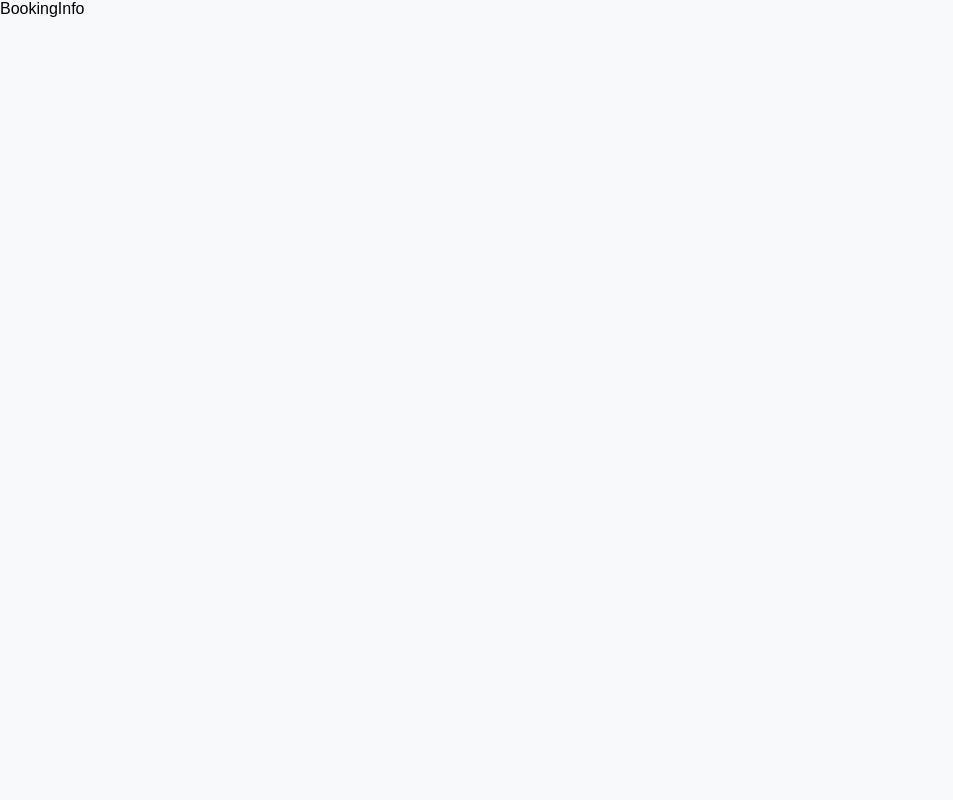
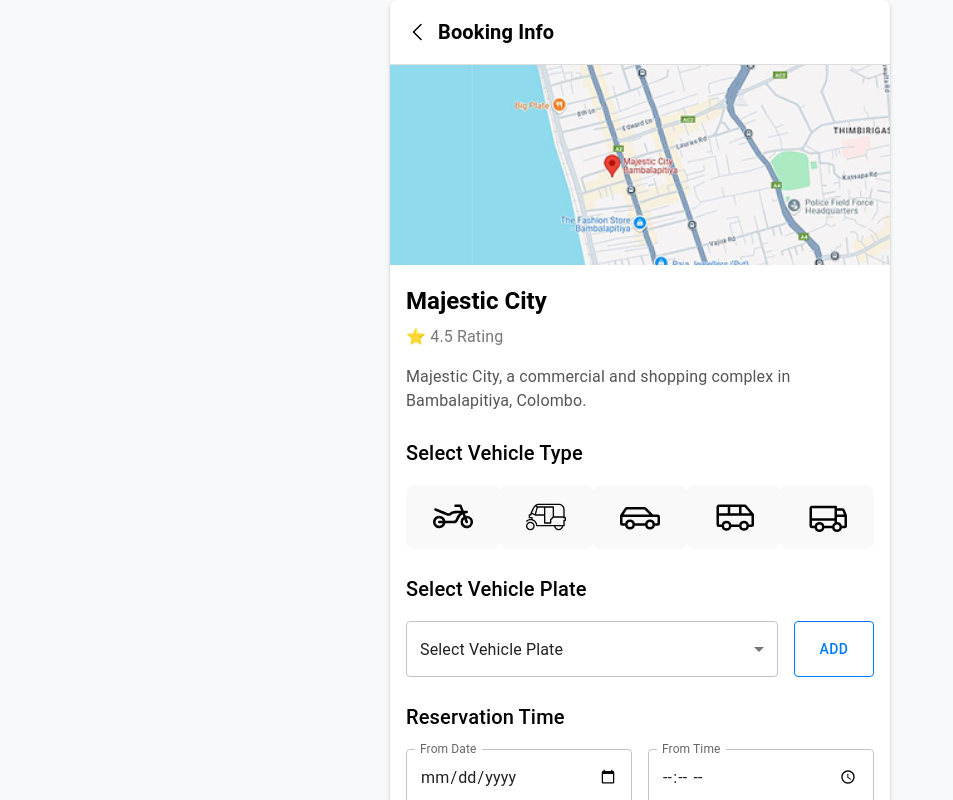
Before and after one commit to yasithasilva/parkspace, a React (Create React App) app: page /bookinginfo in a window 1280 px wide. Shown: the top 800 px of the page, without its empty margins (0-953 px from the left). Built offline with nearby package versions, Linux system fonts and the light colour scheme.

Commit message:
Booking Info page setup

```diff
--- a/src/screens/BookingInfo.js
+++ b/src/screens/BookingInfo.js
@@ -1,9 +1,152 @@
-import React from 'react'
+  import React, { useState } from "react";
+  import { Box, Typography, Select, MenuItem, Button } from "@mui/material";
+  import BackIcon from "../assets/icons/common/caret-left.svg";
+  import LocationMC from "../assets/img/locationmc.png";
+  import TwoWheelerIcon from "../assets/icons/vehicles/motorcycle.svg";
+  import ThreeWheelerIcon from "../assets/icons/vehicles/threewheeler-regular.svg";
+  import CarIcon from "../assets/icons/vehicles/car-profile.svg";
+  import VanIcon from "../assets/icons/vehicles/van.svg";
+  import BusIcon from "../assets/icons/vehicles/truck.svg";
+  import { TextField } from "@mui/material";
 
-const BookingInfo = () => {
-  return (
-    <div>BookingInfo</div>
-  )
-}
+  const BookingInfo = () => {
+    const [selectedVehicleType, setSelectedVehicleType] = useState(null);
+    const [selectedPlate, setSelectedPlate] = useState("");
 
-export default BookingInfo
+    // Define vehicleTypes with plates
+    const vehicleTypes = [
+      { type: "Bike", plates: ["BAC5685", "BCD1234"], icon: TwoWheelerIcon },
+      { type: "Three Wheeler", plates: ["CAD4545", "CAD6767"], icon: ThreeWheelerIcon },
+      { type: "Car", plates: ["GK3520", "GK1234"], icon: CarIcon },
+      { type: "Van", plates: ["GY4852", "GY6721"], icon: VanIcon },
+      { type: "Bus", plates: ["GDK4521", "GDK8921"], icon: BusIcon },
+    ];
+
+    // Handle vehicle type selection
+    const handleVehicleTypeChange = (vehicle) => {
+      setSelectedVehicleType(vehicle);
+      setSelectedPlate(""); // Reset plate when changing vehicle type
+    };
+
+    return (
+      <Box
+        sx={{
+          maxWidth: "500px",
+          margin: "0 auto",
+          backgroundColor: "white",
+          boxShadow: 2,
+          borderRadius: "8px",
+          overflow: "hidden",
+        }}
+      >
+        {/* Header */}
+        <Box sx={{ display: "flex", alignItems: "center", padding: "16px", borderBottom: "1px solid #ddd" }}>
+          <img src={BackIcon} alt="Back Icon" style={{ width: "24px", marginRight: "8px" }} />
+          <Typography variant="h6" fontWeight="bold">Booking Info</Typography>
+        </Box>
+
+        {/* Image */}
+        <img src={LocationMC} alt="Location MC" style={{ width: "100%", height: "200px", objectFit: "cover" }} />
+
+        {/* Info Section */}
+        <Box sx={{ padding: "16px" }}>
+          <Typography variant="h5" fontWeight="bold">Majestic City</Typography>
+          <Typography sx={{ color: "#777" }} mt={1}>⭐ 4.5 Rating</Typography>
+          <Typography sx={{ color: "#555" }} mt={2}>
+            Majestic City, a commercial and shopping complex in Bambalapitiya, Colombo.
+          </Typography>
+
+        {/* Select Vehicle Type */}
+  <Typography variant="h6" mt={3}>Select Vehicle Type</Typography>
+  <Box
+    sx={{
+      display: "flex",
+      justifyContent: "space-between",
+      alignItems: "center",
+      mt: 2,
+    }}
+  >
+    {vehicleTypes.map((vehicle) => (
+      <Box
+        key={vehicle.type}
+        onClick={() => handleVehicleTypeChange(vehicle)}
+        sx={{
+          flexGrow: 1,
+          maxWidth: "20%",
+          display: "flex",
+          justifyContent: "center",
+          alignItems: "center",
+          backgroundColor: selectedVehicleType?.type === vehicle.type ? "#cce5ff" : "#f9f9f9",
+          border: selectedVehicleType?.type === vehicle.type ? "2px solid #007bff" : "2px solid transparent",
+          padding: "10px",
+          borderRadius: "8px",
+          cursor: "pointer",
+          transition: "0.3s ease",
+        }}
+      >
+        <img src={vehicle.icon} alt={vehicle.type} style={{ width: "40px", height: "40px" }} />
+      </Box>
+    ))}
+  </Box>
+
+
+          {/*  Vehicle Plate Dropdown with Add Button */}
+          <Typography variant="h6" mt={3}>Select Vehicle Plate</Typography>
+          <Box sx={{ display: "flex", alignItems: "center", gap: 2, mt: 2 }}>
+            <Select
+              fullWidth
+              value={selectedPlate || ""}
+              displayEmpty
+              onChange={(e) => setSelectedPlate(e.target.value)}
+            >
+              <MenuItem value="" disabled>Select Vehicle Plate</MenuItem>
+
+              {/* If no vehicle type is selected, show an empty plate dropdown */}
+              {selectedVehicleType &&
+                selectedVehicleType.plates.map((plate) => (
+                  <MenuItem key={plate} value={plate}>
+                    {plate}
+                  </MenuItem>
+                ))}
+            </Select>
+            <Button
+    variant="outlined"
+    sx={{
+      backgroundColor: "transparent",
+      border: "1px solid #007bff",
+      color: "#007bff",
+      height: "56px",
+      minWidth: "80px",
+      "&:hover": {
+        backgroundColor: "#e0f0ff",
+      },
+    }}
+    onClick={() => alert("Add new vehicle plate functionality here")}
+  >
+    Add
+  </Button>
+          </Box>
+
+          {/* Reservation Time */}
+          <Typography variant="h6" mt={3}>
+            Reservation Time
+          </Typography>
+          <Box sx={{ display: "flex", gap: 2, mt: 2 }}>
+            <TextField type="date" fullWidth label="From Date" InputLabelProps={{ shrink: true }} />
+            <TextField type="time" fullWidth label="From Time" InputLabelProps={{ shrink: true }} />
+          </Box>
+          <Box sx={{ display: "flex", gap: 2, mt: 2 }}>
+            <TextField type="date" fullWidth label="To Date" InputLabelProps={{ shrink: true }} />
+            <TextField type="time" fullWidth label="To Time" InputLabelProps={{ shrink: true }} />
+          </Box>
+
+          {/* Confirm Button */}
+          <Button variant="contained" fullWidth sx={{ mt: 3, backgroundColor: "#28a745", color: "white", fontSize: "16px", padding: "12px" }}>
+            Confirm
+          </Button>
+        </Box>
+      </Box>
+    );
+  };
+
+  export default BookingInfo;
```
Also changed, not shown: src/assets/img/locationmc.png (added).
